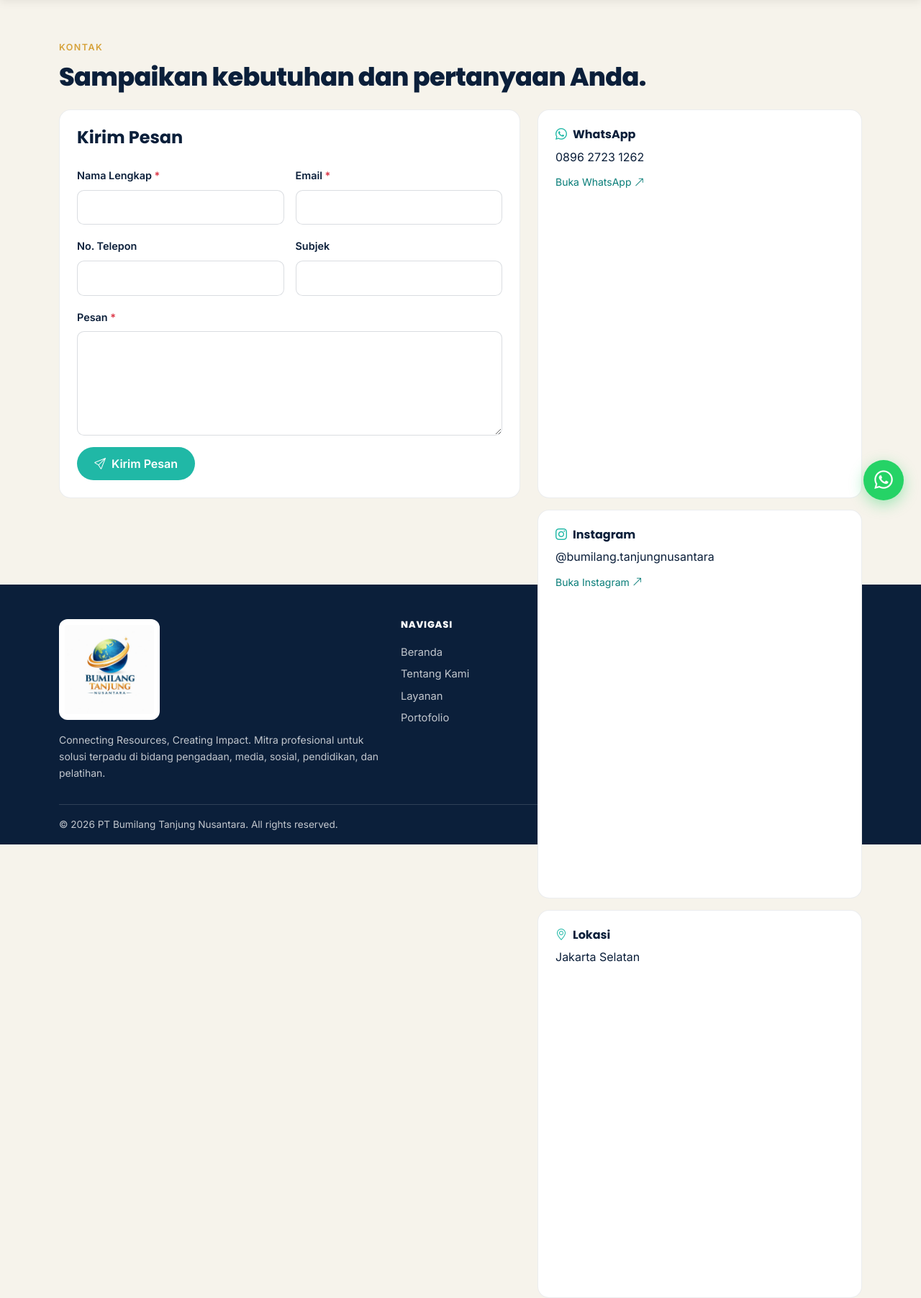
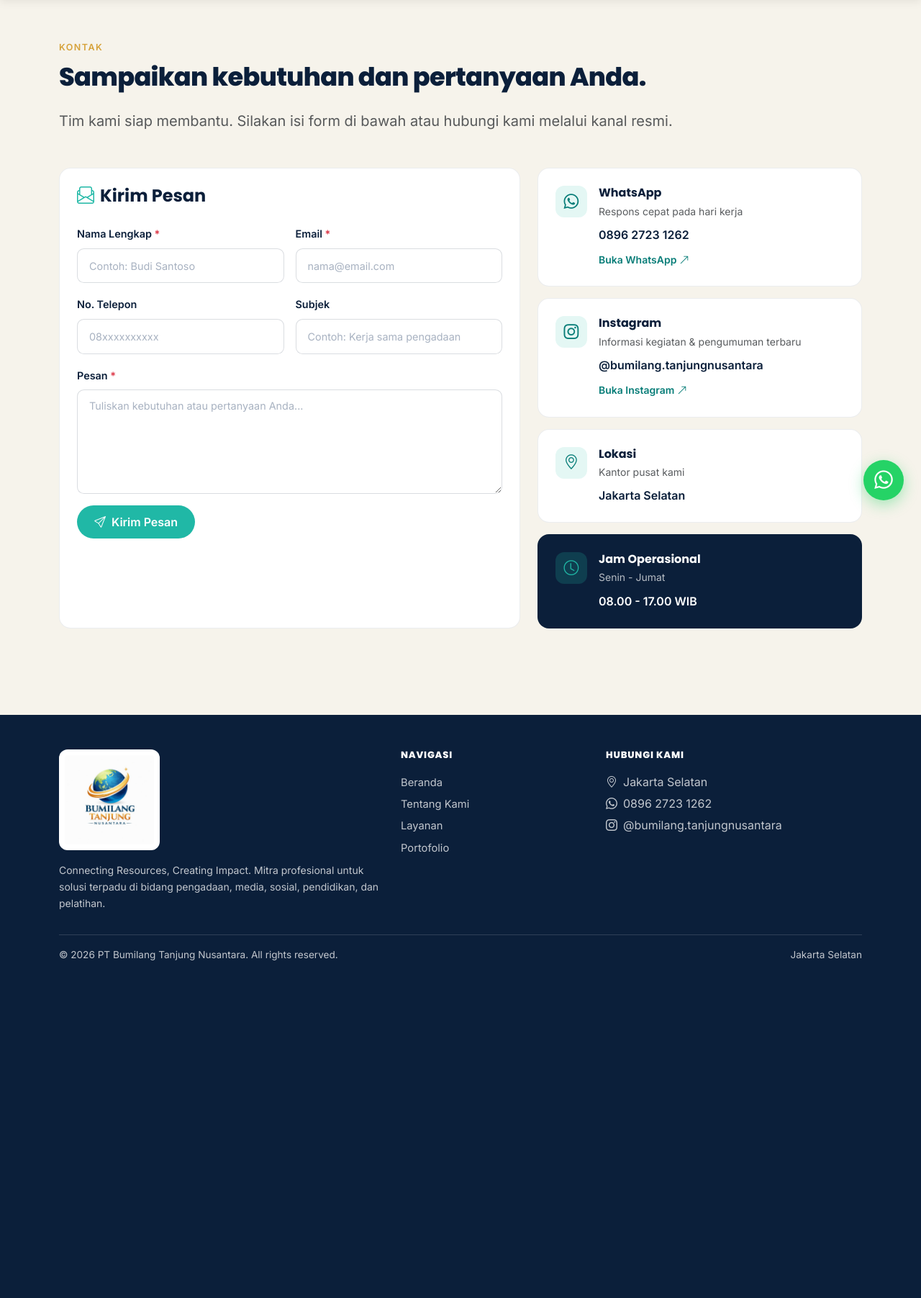
Before and after one commit to bumilangnusantara-blip/bumilang-website, a Flask app: page /contact in a window 1280 px wide. Shown: the part 81-1884 px from the top of the page at 72% size. After the commit the page ends 1415 px from the top, so only its background shows below. Run offline with Flask 3, Linux system fonts and the light colour scheme.

Commit message:
Improve contact page: card compact, icon visual, jam operasional

```diff
--- a/static/css/style.css
+++ b/static/css/style.css
@@ -234,3 +234,30 @@
 .back-to-top:hover {
     transform: translateY(-3px);
 }
+/* ===== CONTACT PAGE — ICON BOX SMALL ===== */
+.icon-box-small {
+    width: 44px;
+    height: 44px;
+    min-width: 44px;
+    display: flex;
+    align-items: center;
+    justify-content: center;
+    background: rgba(32, 184, 166, 0.12);
+    color: var(--teal-deep);
+    border-radius: 12px;
+    font-size: 1.3rem;
+}
+
+/* ===== CONTACT PAGE — CARD EQUAL HEIGHT ===== */
+@media (min-width: 992px) {
+    .contact-info-column {
+        display: flex;
+        flex-direction: column;
+    }
+}
+
+/* ===== FORM PLACEHOLDER ===== */
+.form-control::placeholder {
+    color: #a8b2c1;
+    font-size: 0.9rem;
+}
--- a/templates/contact.html
+++ b/templates/contact.html
@@ -6,37 +6,45 @@
     <div class="container">
         <div class="section-kicker">Kontak</div>
         <h1 class="section-title mb-4">Sampaikan kebutuhan dan pertanyaan Anda.</h1>
+        <p class="lead text-muted mb-5">Tim kami siap membantu. Silakan isi form di bawah atau hubungi kami melalui kanal resmi.</p>
 
         <div class="row g-4">
             <!-- FORM -->
             <div class="col-lg-7">
-                <div class="card-custom">
-                    <h4 class="fw-bold mb-4">Kirim Pesan</h4>
+                <div class="card-custom h-100">
+                    <h4 class="fw-bold mb-4">
+                        <i class="bi bi-envelope-paper me-2" style="color: var(--teal);"></i>Kirim Pesan
+                    </h4>
                     <form action="{{ url_for('contact') }}" method="POST" novalidate>
                         <div class="row g-3">
                             <div class="col-md-6">
                                 <label for="nama" class="form-label">Nama Lengkap <span class="text-danger">*</span></label>
                                 <input type="text" id="nama" name="nama" class="form-control"
+                                       placeholder="Contoh: Budi Santoso"
                                        value="{{ form_data.nama if form_data else '' }}" required>
                             </div>
                             <div class="col-md-6">
                                 <label for="email" class="form-label">Email <span class="text-danger">*</span></label>
                                 <input type="email" id="email" name="email" class="form-control"
+                                       placeholder="nama@email.com"
                                        value="{{ form_data.email if form_data else '' }}" required>
                             </div>
                             <div class="col-md-6">
                                 <label for="telepon" class="form-label">No. Telepon</label>
                                 <input type="tel" id="telepon" name="telepon" class="form-control"
+                                       placeholder="08xxxxxxxxxx"
                                        value="{{ form_data.telepon if form_data else '' }}">
                             </div>
                             <div class="col-md-6">
                                 <label for="subjek" class="form-label">Subjek</label>
                                 <input type="text" id="subjek" name="subjek" class="form-control"
+                                       placeholder="Contoh: Kerja sama pengadaan"
                                        value="{{ form_data.subjek if form_data else '' }}">
                             </div>
                             <div class="col-12">
                                 <label for="pesan" class="form-label">Pesan <span class="text-danger">*</span></label>
-                                <textarea id="pesan" name="pesan" rows="5" class="form-control" required>{{ form_data.pesan if form_data else '' }}</textarea>
+                                <textarea id="pesan" name="pesan" rows="5" class="form-control"
+                                          placeholder="Tuliskan kebutuhan atau pertanyaan Anda..." required>{{ form_data.pesan if form_data else '' }}</textarea>
                             </div>
                             <div class="col-12">
                                 <button type="submit" class="btn btn-brand">
@@ -50,19 +58,70 @@
 
             <!-- INFO -->
             <div class="col-lg-5">
-                <div class="card-custom mb-3">
-                    <h6 class="fw-bold"><i class="bi bi-whatsapp me-2" style="color: var(--teal);"></i>WhatsApp</h6>
-                    <p class="mb-2">{{ company_whatsapp_display }}</p>
-                    <a href="https://wa.me/{{ company_whatsapp }}" target="_blank" class="small">Buka WhatsApp <i class="bi bi-arrow-up-right"></i></a>
-                </div>
-                <div class="card-custom mb-3">
-                    <h6 class="fw-bold"><i class="bi bi-instagram me-2" style="color: var(--teal);"></i>Instagram</h6>
-                    <p class="mb-2">@{{ company_instagram }}</p>
-                    <a href="https://instagram.com/{{ company_instagram }}" target="_blank" class="small">Buka Instagram <i class="bi bi-arrow-up-right"></i></a>
-                </div>
-                <div class="card-custom">
-                    <h6 class="fw-bold"><i class="bi bi-geo-alt me-2" style="color: var(--teal);"></i>Lokasi</h6>
-                    <p class="mb-0">{{ company_location }}</p>
+                <div class="d-flex flex-column gap-3 h-100">
+
+                    <!-- WhatsApp -->
+                    <div class="card-custom">
+                        <div class="d-flex align-items-start">
+                            <div class="icon-box-small me-3">
+                                <i class="bi bi-whatsapp"></i>
+                            </div>
+                            <div class="flex-grow-1">
+                                <h6 class="fw-bold mb-1">WhatsApp</h6>
+                                <p class="mb-2 text-muted small">Respons cepat pada hari kerja</p>
+                                <p class="mb-2 fw-bold">{{ company_whatsapp_display }}</p>
+                                <a href="https://wa.me/{{ company_whatsapp }}" target="_blank" class="small fw-semibold">
+                                    Buka WhatsApp <i class="bi bi-arrow-up-right"></i>
+                                </a>
+                            </div>
+                        </div>
+                    </div>
+
+                    <!-- Instagram -->
+                    <div class="card-custom">
+                        <div class="d-flex align-items-start">
+                            <div class="icon-box-small me-3">
+                                <i class="bi bi-instagram"></i>
+                            </div>
+                            <div class="flex-grow-1">
+                                <h6 class="fw-bold mb-1">Instagram</h6>
+                                <p class="mb-2 text-muted small">Informasi kegiatan & pengumuman terbaru</p>
+                                <p class="mb-2 fw-bold">@{{ company_instagram }}</p>
+                                <a href="https://instagram.com/{{ company_instagram }}" target="_blank" class="small fw-semibold">
+                                    Buka Instagram <i class="bi bi-arrow-up-right"></i>
+                                </a>
+                            </div>
+                        </div>
+                    </div>
+
+                    <!-- Lokasi -->
+                    <div class="card-custom">
+                        <div class="d-flex align-items-start">
+                            <div class="icon-box-small me-3">
+                                <i class="bi bi-geo-alt"></i>
+                            </div>
+                            <div class="flex-grow-1">
+                                <h6 class="fw-bold mb-1">Lokasi</h6>
+                                <p class="mb-2 text-muted small">Kantor pusat kami</p>
+                                <p class="mb-0 fw-bold">{{ company_location }}</p>
+                            </div>
+                        </div>
+                    </div>
+
+                    <!-- Jam Operasional -->
+                    <div class="card-custom" style="background: var(--ink); color: white;">
+                        <div class="d-flex align-items-start">
+                            <div class="icon-box-small me-3" style="background: rgba(32,184,166,0.2); color: var(--teal);">
+                                <i class="bi bi-clock"></i>
+                            </div>
+                            <div class="flex-grow-1">
+                                <h6 class="fw-bold mb-1" style="color: white;">Jam Operasional</h6>
+                                <p class="mb-2 small" style="color: rgba(255,255,255,0.7);">Senin - Jumat</p>
+                                <p class="mb-0 fw-bold" style="color: white;">08.00 - 17.00 WIB</p>
+                            </div>
+                        </div>
+                    </div>
+
                 </div>
             </div>
         </div>
```
